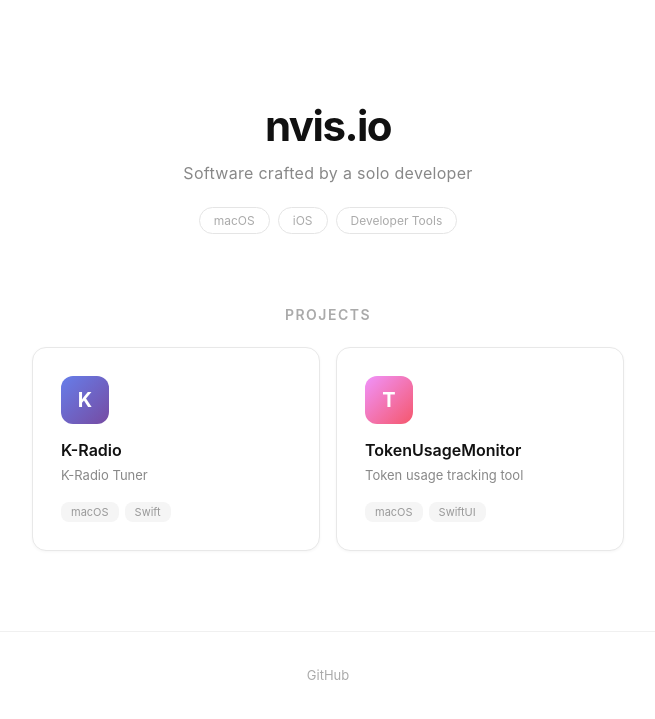
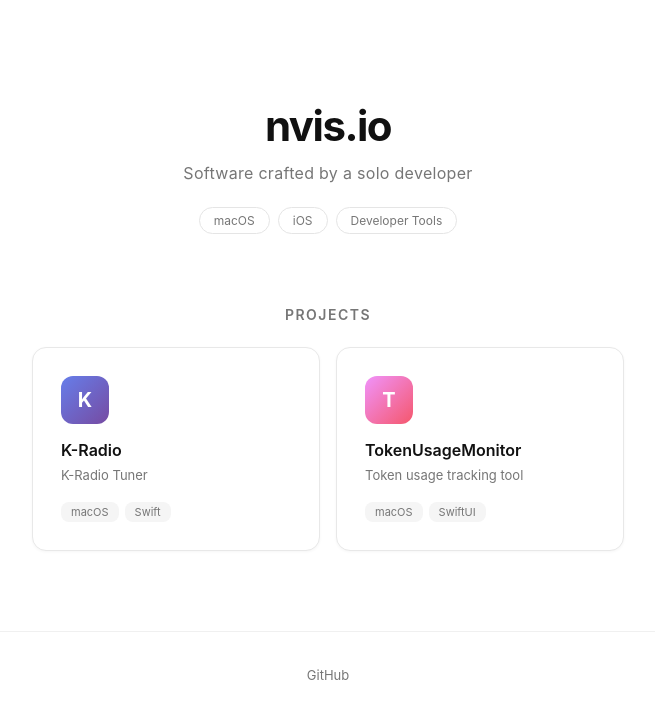
Before and after one commit to nvisio/nvisio.github.io, a Jekyll site: the page built from index.html, in a window 1280 px wide. Shown: the top 719 px of the page, without its empty margins (312-967 px from the left). Built offline with Jekyll 4.4.1, drawn with Linux system fonts in a browser that asks for light colours.

Commit message:
fix: improve accessibility — lang, contrast, landmarks, DRY tagline
- Change lang="ko" to lang="en" (content is English)
- Add <main> landmark element in layout
- Improve text contrast to meet WCAG AA (#767676 minimum)
- Use {{ site.description }} in hero tagline instead of hardcoded text

Co-Authored-By: Claude Opus 4.6 (1M context) <noreply@anthropic.com>

```diff
--- a/_includes/hero.html
+++ b/_includes/hero.html
@@ -1,6 +1,6 @@
 <section class="hero">
   <h1>nvis.io</h1>
-  <div class="tagline">Software crafted by a solo developer</div>
+  <div class="tagline">{{ site.description }}</div>
   <div class="tags">
     <span>macOS</span>
     <span>iOS</span>
--- a/_layouts/default.html
+++ b/_layouts/default.html
@@ -1,5 +1,5 @@
 <!DOCTYPE html>
-<html lang="ko">
+<html lang="en">
 <head>
   <meta charset="UTF-8">
   <meta name="viewport" content="width=device-width, initial-scale=1.0">
@@ -8,6 +8,8 @@
   <link rel="stylesheet" href="{{ '/assets/css/style.css' | relative_url }}">
 </head>
 <body>
-  {{ content }}
+  <main>
+    {{ content }}
+  </main>
 </body>
 </html>
--- a/assets/css/style.css
+++ b/assets/css/style.css
@@ -29,7 +29,7 @@ body {
 
 .hero .tagline {
   font-size: 16px;
-  color: #888;
+  color: #767676;
   margin-top: 12px;
   letter-spacing: 0.3px;
 }
@@ -42,7 +42,7 @@ body {
 
 .hero .tags span {
   font-size: 12px;
-  color: #aaa;
+  color: #767676;
   padding: 5px 14px;
   border: 1px solid #e5e5e5;
   border-radius: 16px;
@@ -58,7 +58,7 @@ body {
 .projects h2 {
   font-size: 14px;
   font-weight: 600;
-  color: #aaa;
+  color: #767676;
   text-transform: uppercase;
   letter-spacing: 1.5px;
   margin-bottom: 24px;
@@ -113,7 +113,7 @@ body {
 
 .project-card p {
   font-size: 13px;
-  color: #888;
+  color: #767676;
   margin-top: 6px;
   line-height: 1.5;
 }
@@ -127,7 +127,7 @@ body {
 
 .project-tags span {
   font-size: 11px;
-  color: #999;
+  color: #767676;
   padding: 3px 10px;
   background: #f5f5f5;
   border-radius: 8px;
@@ -142,7 +142,7 @@ body {
 
 .footer a {
   font-size: 13px;
-  color: #aaa;
+  color: #767676;
   text-decoration: none;
   transition: color 0.15s;
 }
```
